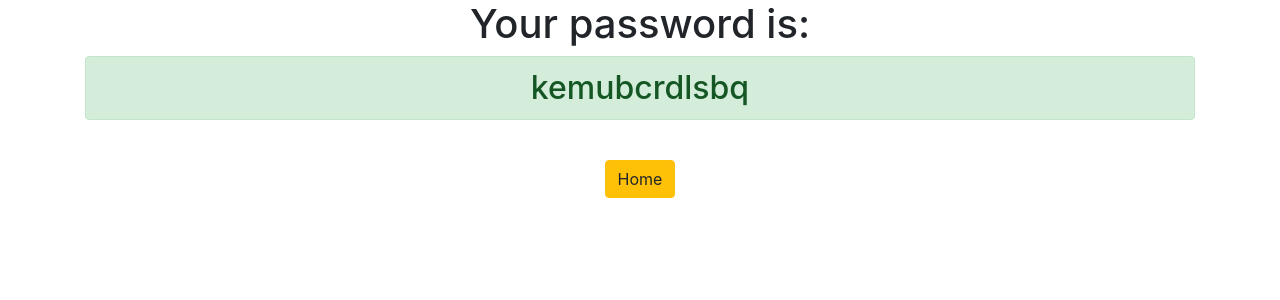
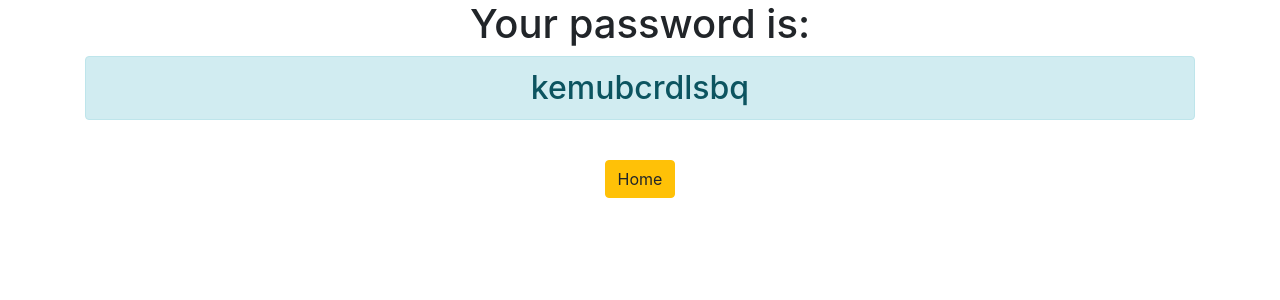
Before and after one commit to SLENSER0/django3-password-generator, a Django app: page /password in a window 1280 px wide. Shown: the top 300 px of the page. Run offline with Django 3.2, Linux system fonts and the light colour scheme; some libraries are stand-ins or nearby versions.

Commit message:
I made some tweaks

```diff
--- a/generator/templates/generator/password.html
+++ b/generator/templates/generator/password.html
@@ -3,7 +3,7 @@
 
 <div class="container text-center">
     <h1>Your password is:</h1>
-    <h2 class="alert alert-success">{{ password }}</h2>
+    <h2 class="alert alert-info">{{ password }}</h2>
     <br>
     <a href="{% url 'home' %}" class="btn btn-warning">Home</a>
 </div>
--- a/password_generator/settings.py
+++ b/password_generator/settings.py
@@ -20,7 +20,7 @@ BASE_DIR = Path(__file__).resolve().parent.parent
 # See https://docs.djangoproject.com/en/3.2/howto/deployment/checklist/
 
 # SECURITY WARNING: keep the secret key used in production secret!
-SECRET_KEY = 'django-insecure-2v(u!!@&(hwzscyl$t92c^!yjl3kuv6%^8js%k)h1&3mpq2z0l'
+SECRET_KEY = 'django-insecure-2v(u!!@&(hwhfgddfhdfzscyl$t92c^!yjl3kuv6%^8js%k)h1&3mpq2z0l'
 
 # SECURITY WARNING: don't run with debug turned on in production!
 DEBUG = True
```
